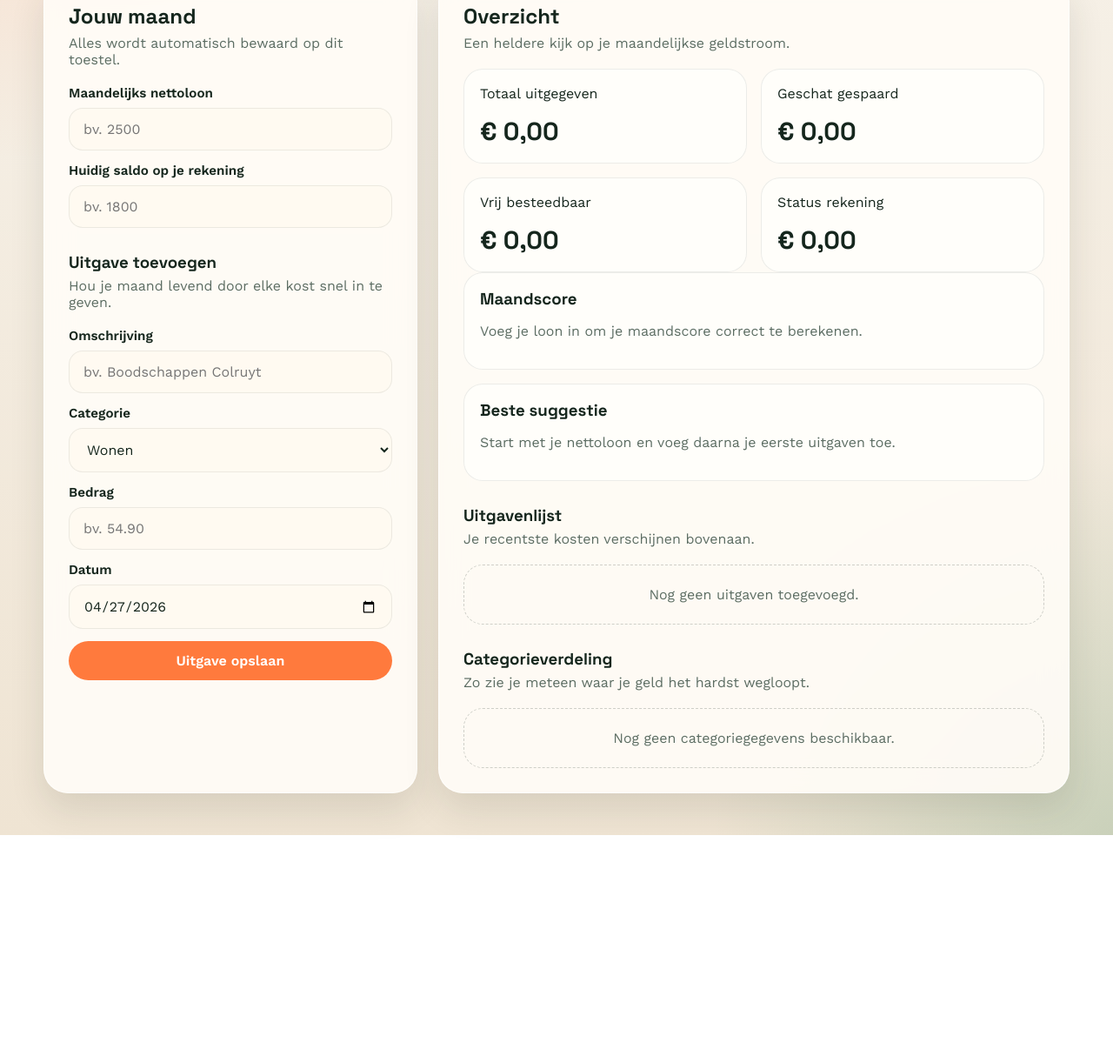
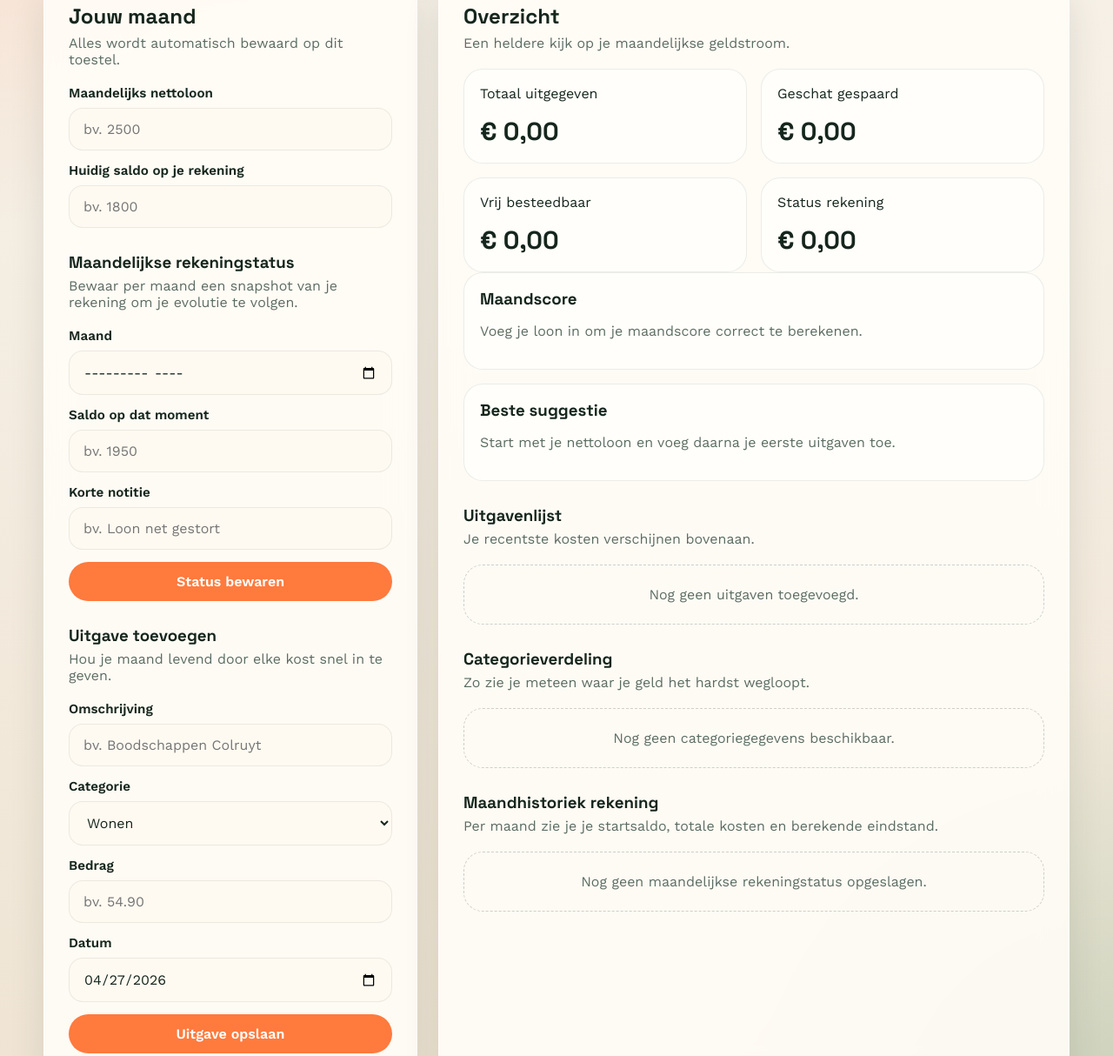
Before and after one commit to pijadewitte-dotcom/budgetapp, a plain HTML site: page index.html in a window 1280 px wide. Shown: the part 368-1582 px from the top of the page at 87% size. Before the commit the page ends 1328 px from the top, so only its background shows below. Drawn offline with nearby package versions, Linux system fonts and the light colour scheme.

Commit message:
Add monthly account tracking UI

```diff
--- a/index.html
+++ b/index.html
@@ -49,6 +49,27 @@
             <span>Huidig saldo op je rekening</span>
             <input id="balanceInput" name="balance" type="number" step="0.01" placeholder="bv. 1800">
           </label>
+        </form>
+
+        <div class="panel__header panel__header--sub">
+          <h3>Maandelijkse rekeningstatus</h3>
+          <p>Bewaar per maand een snapshot van je rekening om je evolutie te volgen.</p>
+        </div>
+
+        <form id="snapshotForm" class="stack">
+          <label>
+            <span>Maand</span>
+            <input id="snapshotMonth" name="month" type="month" required>
+          </label>
+          <label>
+            <span>Saldo op dat moment</span>
+            <input id="snapshotBalance" name="snapshotBalance" type="number" step="0.01" placeholder="bv. 1950" required>
+          </label>
+          <label>
+            <span>Korte notitie</span>
+            <input id="snapshotNote" name="note" type="text" maxlength="80" placeholder="bv. Loon net gestort">
+          </label>
+          <button type="submit" class="button button--primary">Status bewaren</button>
         </form>
 
         <div class="panel__header panel__header--sub">
@@ -138,6 +159,15 @@
         <div id="categoryBreakdown" class="category-breakdown empty-state">
           Nog geen categoriegegevens beschikbaar.
         </div>
+
+        <div class="panel__header panel__header--sub">
+          <h3>Maandhistoriek rekening</h3>
+          <p>Per maand zie je je startsaldo, totale kosten en berekende eindstand.</p>
+        </div>
+
+        <div id="snapshotList" class="expense-list empty-state">
+          Nog geen maandelijkse rekeningstatus opgeslagen.
+        </div>
       </section>
     </main>
   </div>
@@ -155,6 +185,19 @@
     </article>
   </template>
 
+  <template id="snapshotItemTemplate">
+    <article class="expense-item">
+      <div>
+        <strong class="snapshot-item__month"></strong>
+        <p class="snapshot-item__meta"></p>
+      </div>
+      <div class="expense-item__side">
+        <span class="snapshot-item__amount"></span>
+        <button type="button" class="button button--ghost snapshot-item__delete">Verwijder</button>
+      </div>
+    </article>
+  </template>
+
   <script src="app.js"></script>
 </body>
 </html>
```
